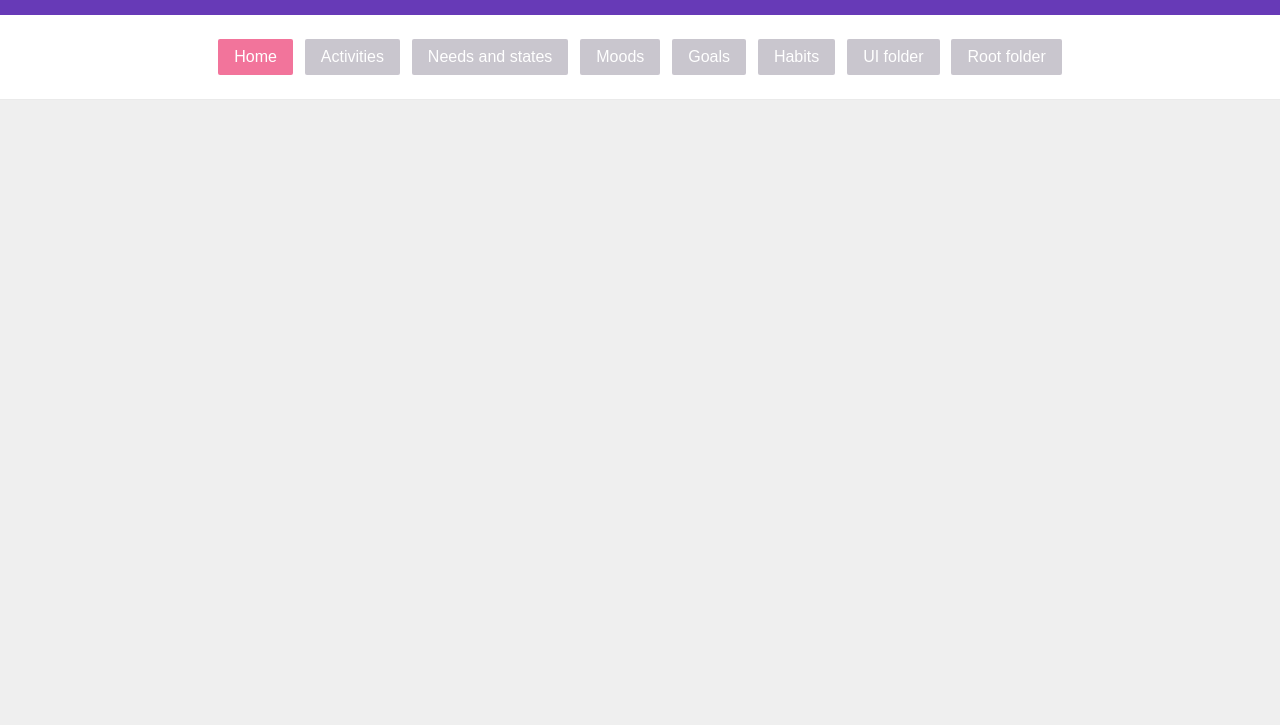
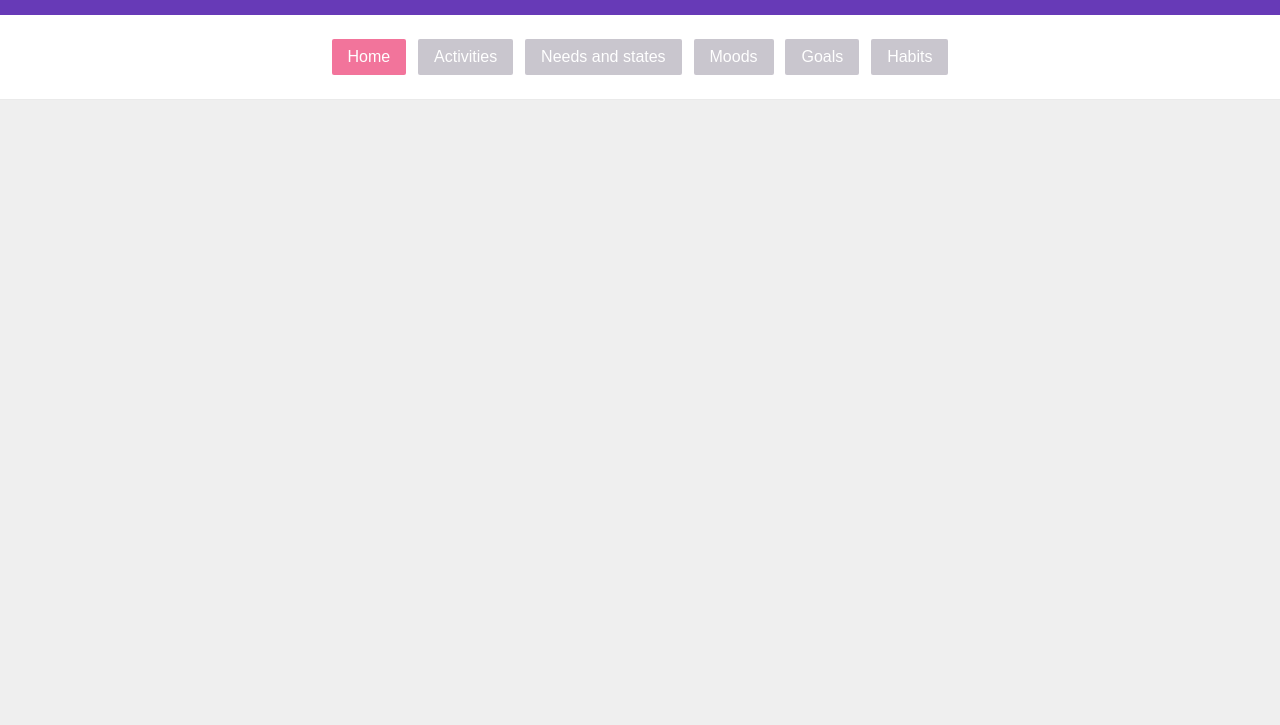
Before and after one commit to MichaelCurrin/track-my-life, a plain HTML site: page app/ui/index.html in a window 1280 px wide. Shown: the part 75-800 px from the top of the page. Drawn offline with nearby package versions, Linux system fonts and the light colour scheme.

Commit message:
Update HTML and CSS

```diff
--- a/app/ui/index.html
+++ b/app/ui/index.html
@@ -29,22 +29,17 @@
     <!-- TITLE AND MENU -->
 
     <header>
-        <h1>Logger App</h1>
-        <a href="/ui/index.html">Home</a>
+        <h1>Track My Life</h1>
+        <a href="/">Home</a>
     </header>
 
     <ul>
-        <!-- set up as absolute values for use in web app -->
-        <li><a href="/ui/index.html" class="active">Home</a></li>
-        <li><a href="/ui/activities.html">Activities</a></li>
-        <li><a href="/ui/needs_and_states.html">Needs and states</a></li>
-        <li><a href="/ui/moods.html">Moods</a></li>
-        <li><a href="/ui/goals.html">Goals</a></li>
-        <li><a href="/ui/habits.html">Habits</a></li>
-        <li><a href="/ui">UI folder</a></li>
-        <li><a href="/">Root folder</a></li>
-
-
+        <li><a href="/" class="active">Home</a></li>
+        <li><a href="/activities.html">Activities</a></li>
+        <li><a href="/needs_and_states.html">Needs and states</a></li>
+        <li><a href="/moods.html">Moods</a></li>
+        <li><a href="/goals.html">Goals</a></li>
+        <li><a href="/habits.html">Habits</a></li>
     </ul>
 
 </body>
--- a/app/ui/static/css/base.css
+++ b/app/ui/static/css/base.css
@@ -2,23 +2,22 @@
 
 /* still go through this to see what effect is has on menu and overall page */
 
-*{
+* {
     margin: 0;
     padding: 0;
     box-sizing: border-box;
 }
 
-html{
+html {
     background-color: #efefef;
 }
 
-body{
+body {
     font:14px/1.5 Arial, Helvetica, sans-serif;
     margin:0;
 }
 
-
-header{
+header {
     box-sizing: border-box;
     text-align: center;
     width: 100%;
@@ -28,13 +27,13 @@ header{
 }
 
 
-header h1{
+header h1 {
     float: left;
     font: normal 24px/1.5 'Open Sans', sans-serif;
     color: #fff;
 }
 
-header a{
+header a {
     color:#fff;
     float: right;
     text-decoration: none;
@@ -54,10 +53,10 @@ ul {
     padding: 20px;
     margin-top: 0;
     text-align: center;
-    margin-bottom: 75px;
+    margin-bottom: 10px;
 }
 
-ul a{
+ul a {
     text-decoration: none;
     color: #FFF;
     text-align: left;
@@ -74,7 +73,7 @@ ul a{
     transition: 0.2s ease;
 }
 
-ul li a.active{
+ul li a.active {
     background-color: #F05283;
     pointer-events: none;
 }
@@ -84,13 +83,12 @@ ul li a:hover {
 }
 
 
-ul li{
+ul li {
     display: inline-block;
 }
 
 
 @media (max-width: 1000px) {
-
 
     header h1{
         float: none;
@@ -100,9 +98,8 @@ ul li{
         margin-top: 25px;
         float: none;
     }
-
 }
 
-.main-content{
+.main-content {
     margin-bottom: 75px;
 }
```
Also changed, not shown: app/ui/activities.html (+13 -5 lines), app/ui/moods.html (+11 -2 lines).
